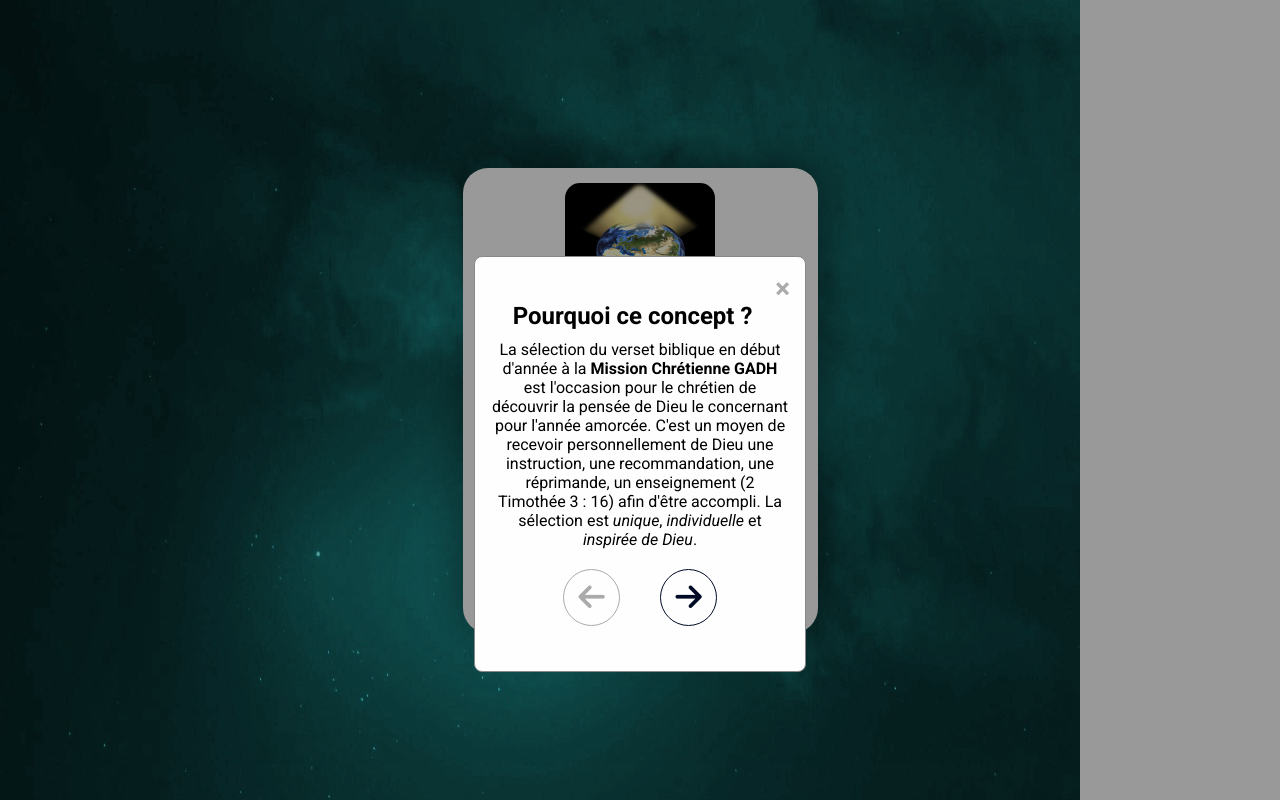
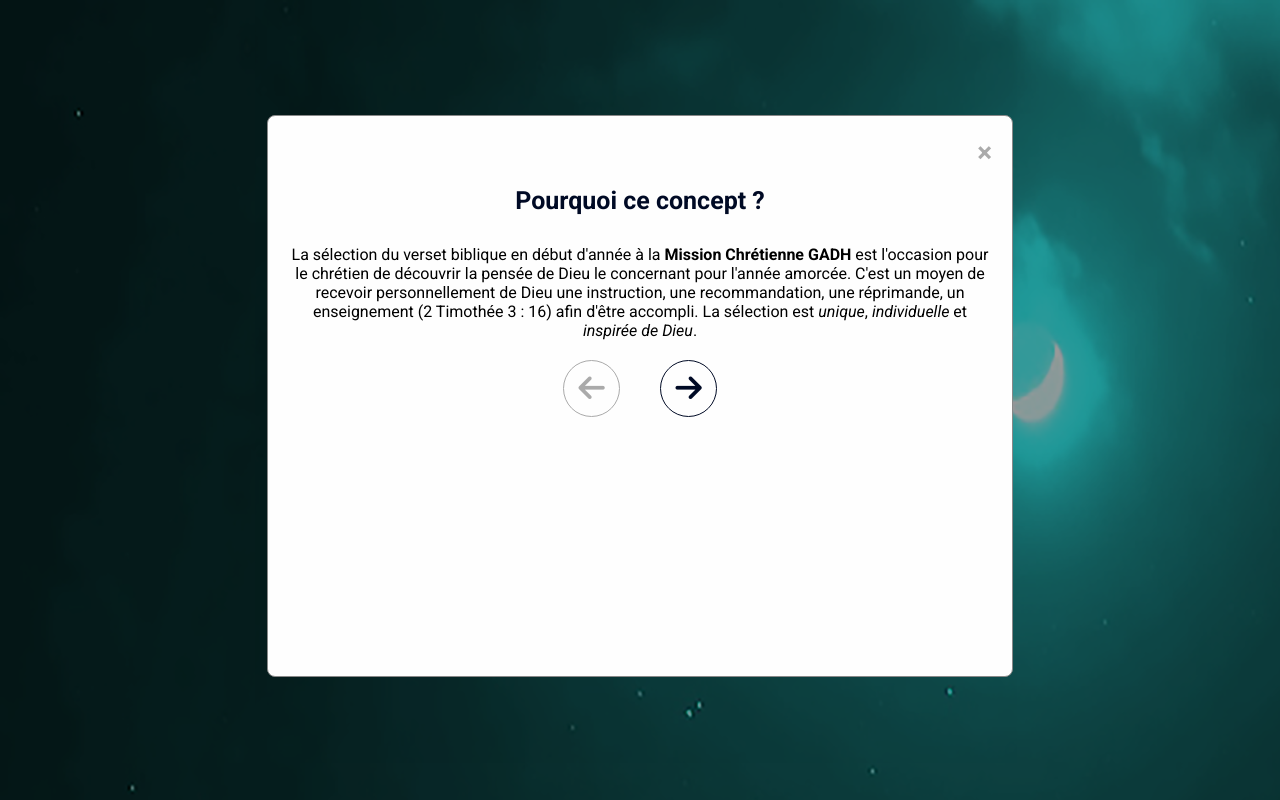
Before and after one commit to Jeanpierregaba/annual-verses, a plain HTML site: page index.html in a window 1280 px wide. Both pictures are taken after a click on the button "Commencer". Drawn offline with Linux system fonts and the light colour scheme.

Commit message:
final push

```diff
--- a/index.html
+++ b/index.html
@@ -52,7 +52,7 @@
                             <p>Lorsque ce processus est traité avec minutie, le verset choisi nous communique la volonté de Dieu pour nous ainsi que les attitudes et comportements adéquats à adopter pour une année réussie.
                                 Si vous êtes d'accord, faites cette prière :</p>
                             <p><strong>1-Père, certainement ,tu as une parole pour moi qui sera un bâton de pèlerin pour guider mes pas toute cette année 2024.</strong></p>
-                            <p><strong>2-Père, c'est le bon moment; communique moi ta volonté.</strong></p>
+                            <p><strong>2-C'est le bon moment Père; communique moi ta volonté.</strong></p>
                             <p><strong>3-Saint-Esprit,prends contrôle!</strong></p>
                             <p><strong>Au nom de Jésus Christ de Nazareth.Amen</strong></p>
                         </div>
@@ -98,10 +98,7 @@
                 </div>
             </div>
         </div>
-
     </div>
-
-
     <script src="script.js"></script>
 </body>
 </html>
--- a/style.css
+++ b/style.css
@@ -187,6 +187,61 @@ button {
 
 }
 
+@media  screen and (min-width: 768px) {
+    body {
+        background-image: url(./assets/gadh-background.webp);
+        background-repeat: no-repeat;
+        text-align: center;
+        display: flex;
+        align-items: center;
+        justify-content: center;
+        height: 100vh;
+        margin: 0;
+    }
+
+    .container {
+        width: 600px;
+        margin: auto;
+        background-color: #fff;
+        padding: 20px;
+        border-radius: 25px;
+        box-shadow: 0 0 50px rgba(0, 0, 0, 0.637);
+    }
+
+    .container img {
+        width: 150px;
+        height: 150px;
+        border-radius: 15px;
+    }
+
+    .container .txt-area h1{
+        color: #000a25;
+        font-size: 30px;
+        padding: 0 5px;
+    }
+
+    .container .txt-area p{
+        color: #000a25;
+        font-size: 16px;
+    }
+
+    .modal-content {
+        background-color: #fefefe;
+        margin: 9% auto;
+        padding: 20px;
+        border: 1px solid #888;
+        width: 55%;
+        height: 65%;
+        border-radius: 8px;
+    }
+
+    .modal-title-area h2{
+        font-size: 25px;
+        color: #000a25;
+        margin: 50px 0 30px;
+    }
+}
+
 /*body {
     font-family: 'Roboto', sans-serif;
     background-image: url(./assets/gadh-background.webp);
@@ -209,11 +264,8 @@ button {
     box-shadow: 0 0 50px rgba(0, 0, 0, 0.637);
 }
 
-.container img {
-    width: 150px;
-    height: 150px;
-    border-radius: 15px;
-}
+
+
 
 .container h1{
     color: #000a25;
```
